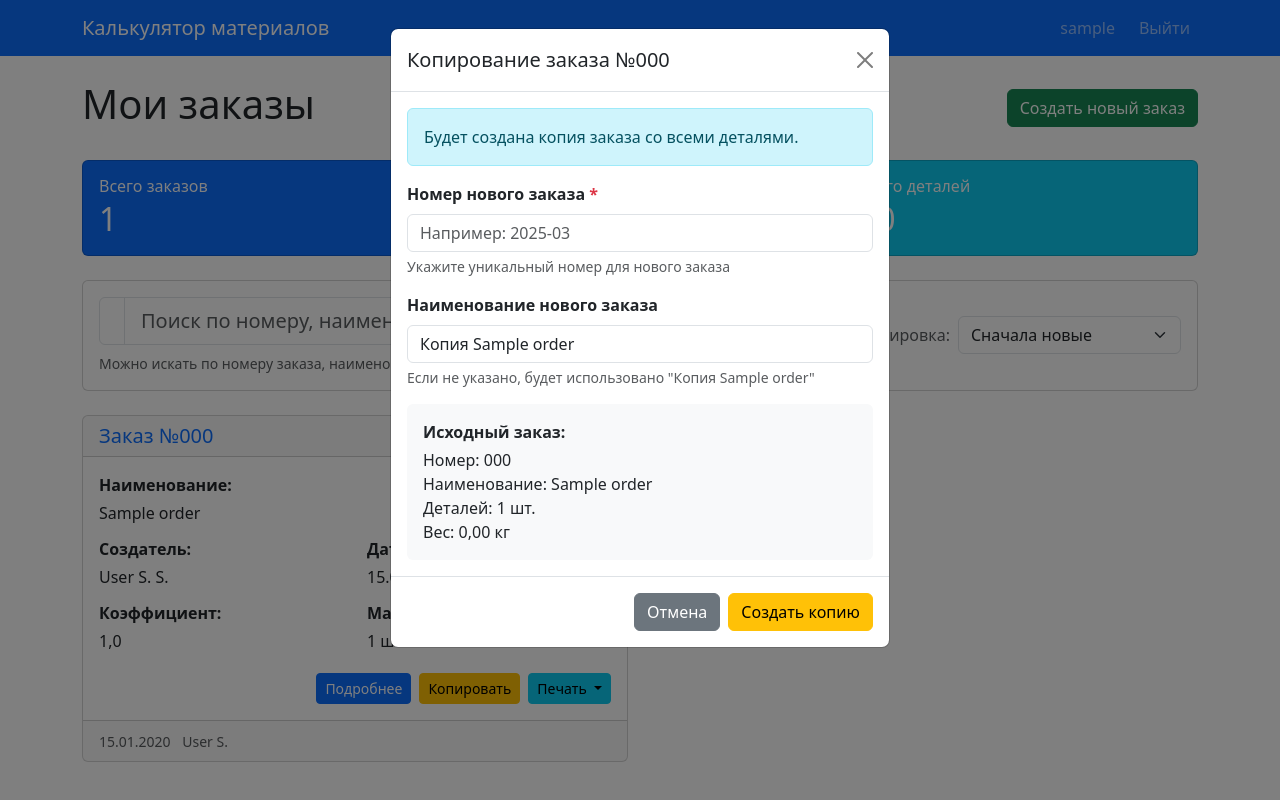
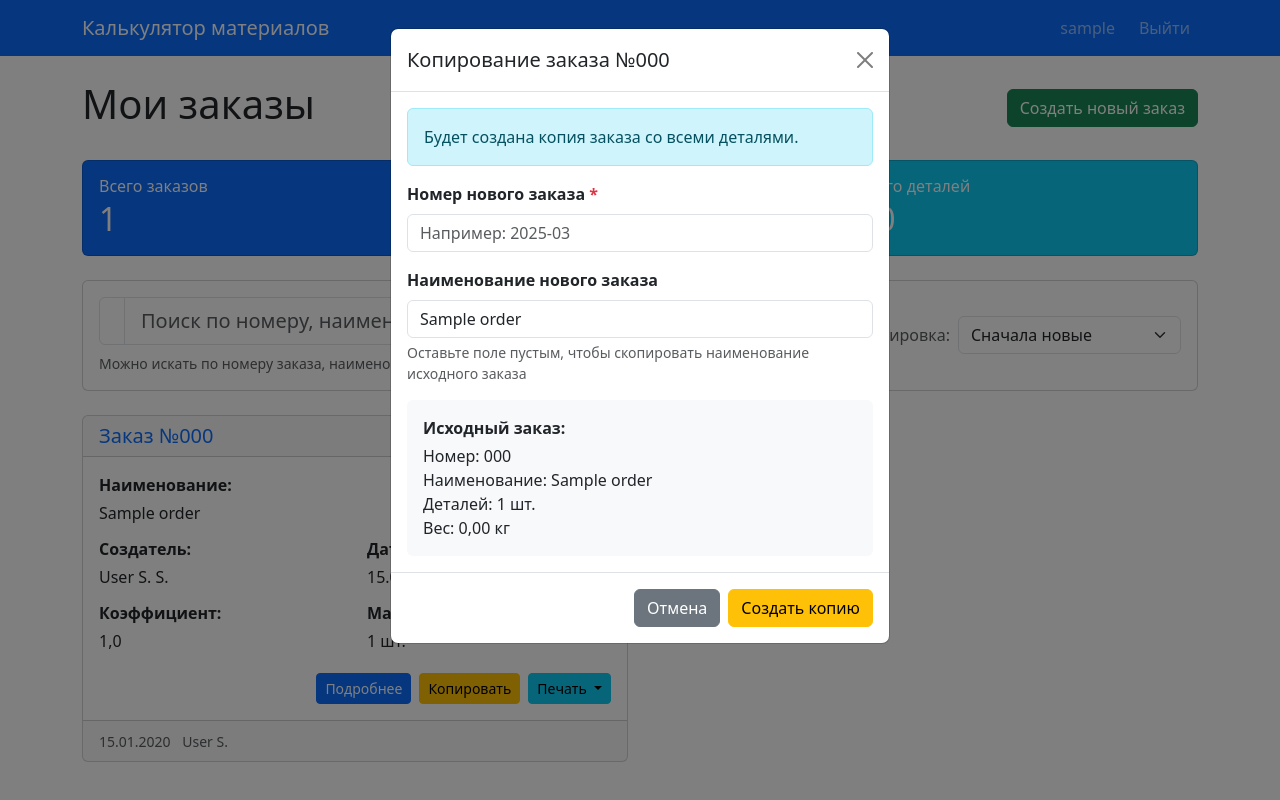
Before and after one commit to k1slee/production_calculator, a Django app: page /orders/ in a window 1280 px wide, after a click on "Копировать". Run offline with Django 4.2, Linux system fonts and the light colour scheme; a user stored in the database is signed in; tables that the repository leaves empty hold one stand-in row (values such as "Sample post").

Commit message:
Убрано упоминание о копиях заказа

```diff
--- a/calculator/templates/calculator/order_detail.html
+++ b/calculator/templates/calculator/order_detail.html
@@ -157,7 +157,8 @@
                                class="form-control"
                                id="new_order_name{{ order.id }}"
                                name="new_order_name"
-                               value="Копия {{ order.order_name }}">
+                               value="{{ order.order_name }}">  <!-- Убрано "Копия" -->
+                        <div class="form-text">Оставьте поле пустым, чтобы скопировать наименование исходного заказа</div>
                     </div>
 
                     <div class="bg-light p-3 rounded">
--- a/calculator/templates/calculator/order_list.html
+++ b/calculator/templates/calculator/order_list.html
@@ -247,7 +247,6 @@
                                 name="new_order_number"
                                 placeholder="Например: 2025-03"
                                 required>
-                            <div class="form-text">Укажите уникальный номер для нового заказа</div>
                         </div>
 
                         <div class="mb-3">
@@ -258,8 +257,8 @@
                                 class="form-control"
                                 id="new_order_name{{ order.id }}"
                                 name="new_order_name"
-                                   value="Копия {{ order.order_name }}">
-                            <div class="form-text">Если не указано, будет использовано "Копия {{ order.order_name }}"</div>
+                                value="{{ order.order_name }}">  <!-- Убрано "Копия" -->
+                            <div class="form-text">Оставьте поле пустым, чтобы скопировать наименование исходного заказа</div>
                         </div>
 
                         <div class="bg-light p-3 rounded">
--- a/calculator/views.py
+++ b/calculator/views.py
@@ -460,10 +460,10 @@ def copy_order(request, order_id):
             messages.error(request, 'Необходимо указать номер нового заказа')
             return redirect('order_list')
 
-        # Создаем новый заказ
+        # Создаем новый заказ - убираем "Копия" из наименования
         new_order = Order.objects.create(
             order_number=new_order_number,
-            order_name=new_order_name or f"Копия {original_order.order_name}",
+            order_name=new_order_name or original_order.order_name,  # Убрано "Копия"
             drawing_number=original_order.drawing_number,
             user=request.user,
             coefficient=original_order.coefficient
@@ -482,7 +482,8 @@ def copy_order(request, order_id):
                 width=item.width,
                 height=item.height,
                 diameter=item.diameter,
-                key_size=item.key_size
+                key_size=item.key_size,
+                is_special=item.is_special
             )
 
         messages.success(request, f'Заказ успешно скопирован. Новый номер: {new_order_number}')
```
Lines whose indentation alone changed are shown as unchanged.
